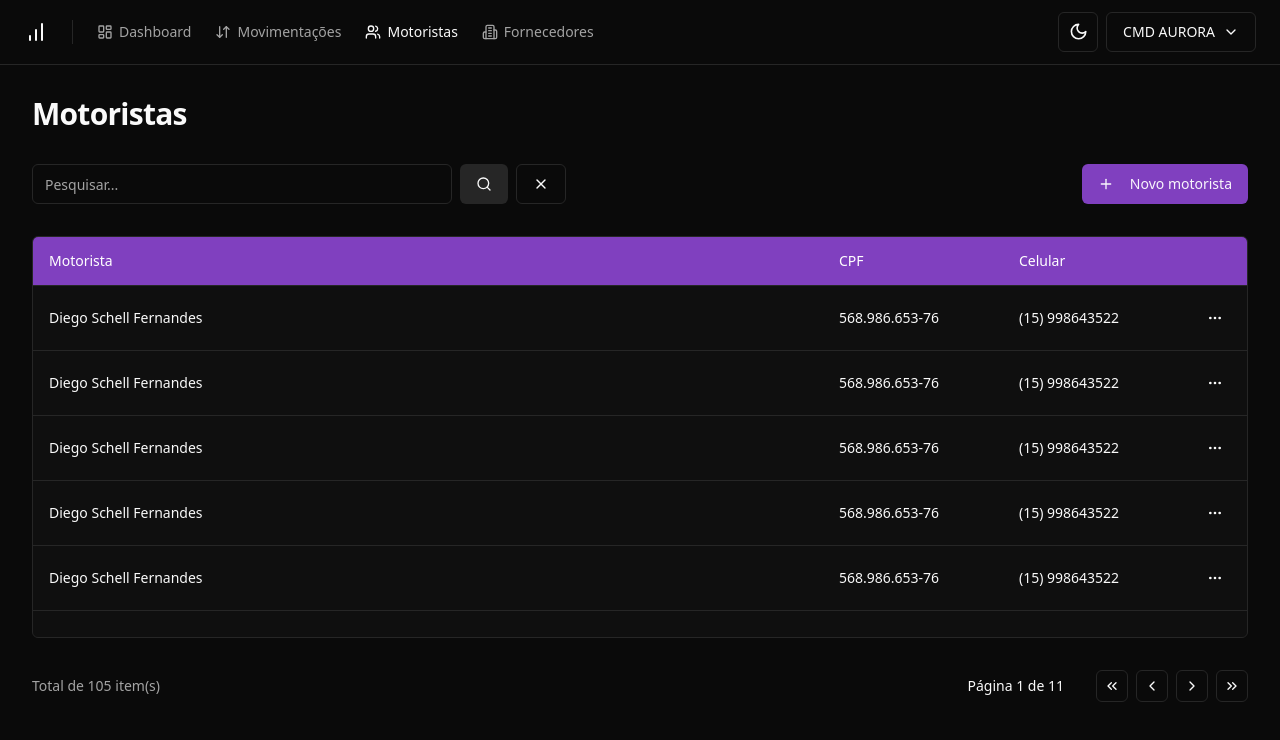
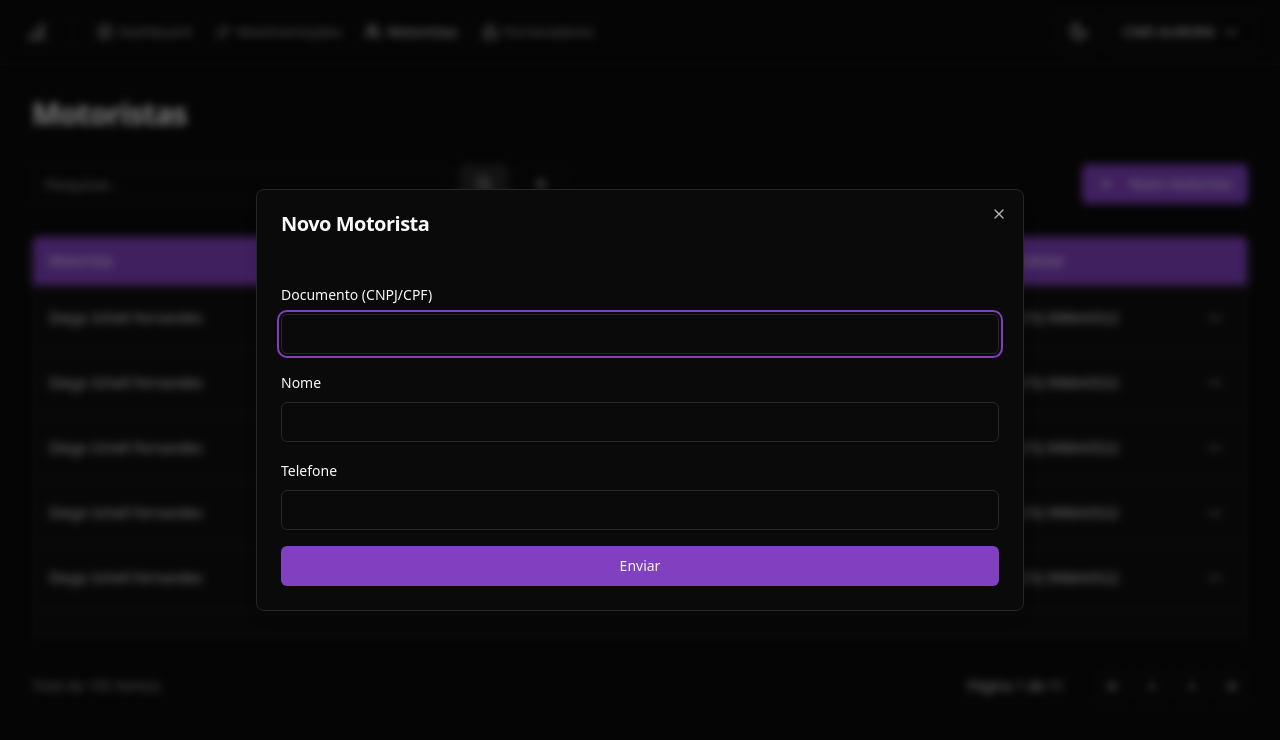
Before and after one commit to comandoDev/cmd-carg-web, a React (Vite) app: page /motoristas in a window 1280 px wide. Both pictures are taken after a click on the button "Novo motorista". Shown: the top 740 px of the page. Built offline with nearby package versions, Linux system fonts and the light colour scheme.

Commit message:
feat: add new driver modal

```diff
--- a/src/pages/app/drivers/driver-details.tsx
+++ b/src/pages/app/drivers/driver-details.tsx
@@ -1,101 +1,37 @@
+import { Button } from '@/components/ui/button'
 import {
   DialogContent,
-  DialogDescription,
   DialogHeader,
   DialogTitle,
 } from '@/components/ui/dialog'
-import {
-  Table,
-  TableBody,
-  TableCell,
-  TableFooter,
-  TableHead,
-  TableHeader,
-  TableRow,
-} from '@/components/ui/table'
+import { Input } from '@/components/ui/input'
+import { Label } from '@/components/ui/label'
 
 export function DriverDetails() {
   return (
     <DialogContent>
       <DialogHeader>
-        <DialogTitle>Pedido: 1827fy2827d6h</DialogTitle>
-        <DialogDescription>Detalhes do pedido</DialogDescription>
+        <DialogTitle>Novo Motorista</DialogTitle>
       </DialogHeader>
+      <form className="space-y-4">
+        <div className="space-y-2">
+          <Label htmlFor="">Documento (CNPJ/CPF)</Label>
+          <Input />
+        </div>
 
-      <div className="space-y-6">
-        <Table>
-          <TableBody>
-            <TableRow>
-              <TableCell className="text-muted-foreground">Status</TableCell>
-              <TableCell className="flex justify-end">
-                <div className="flex items-center gap-2">
-                  <span className="h-2 w-2 rounded-full bg-slate-400" />
-                  <span className="font-medium text-muted-foreground">
-                    Pendente
-                  </span>
-                </div>
-              </TableCell>
-            </TableRow>
-            <TableRow>
-              <TableCell className="text-muted-foreground">Cliente</TableCell>
-              <TableCell className="flex justify-end">
-                Diego Schell Fernandes
-              </TableCell>
-            </TableRow>
-            <TableRow>
-              <TableCell className="text-muted-foreground">Telefone</TableCell>
-              <TableCell className="flex justify-end">
-                (47) 99999-9999
-              </TableCell>
-            </TableRow>
-            <TableRow>
-              <TableCell className="text-muted-foreground">E-mail</TableCell>
-              <TableCell className="flex justify-end">
-                diego@rocketseat.com.br
-              </TableCell>
-            </TableRow>
-            <TableRow>
-              <TableCell className="text-muted-foreground">
-                Realizado há
-              </TableCell>
-              <TableCell className="flex justify-end">há 3 minutos</TableCell>
-            </TableRow>
-          </TableBody>
-        </Table>
+        <div className="space-y-2">
+          <Label htmlFor="">Nome</Label>
+          <Input />
+        </div>
+        <div className="space-y-2">
+          <Label htmlFor="">Telefone</Label>
+          <Input />
+        </div>
 
-        <Table>
-          <TableHeader>
-            <TableRow>
-              <TableHead>Produto</TableHead>
-              <TableHead className="text-right">Qtd.</TableHead>
-              <TableHead className="text-right">Preço</TableHead>
-              <TableHead className="text-right">Subtotal</TableHead>
-            </TableRow>
-          </TableHeader>
-          <TableBody>
-            <TableRow>
-              <TableCell>Pizza Pepperoni Família</TableCell>
-              <TableCell className="text-right">2</TableCell>
-              <TableCell className="text-right">R$ 69,90</TableCell>
-              <TableCell className="text-right">R$ 139,80</TableCell>
-            </TableRow>
-            <TableRow>
-              <TableCell>Pizza Mussarela Família</TableCell>
-              <TableCell className="text-right">2</TableCell>
-              <TableCell className="text-right">R$ 59,90</TableCell>
-              <TableCell className="text-right">R$ 119,80</TableCell>
-            </TableRow>
-          </TableBody>
-          <TableFooter>
-            <TableRow>
-              <TableCell colSpan={3}>Total do pedido</TableCell>
-              <TableCell className="text-right font-medium">
-                R$ 259,60
-              </TableCell>
-            </TableRow>
-          </TableFooter>
-        </Table>
-      </div>
+        <Button className="w-full" type="submit">
+          Enviar
+        </Button>
+      </form>
     </DialogContent>
   )
 }
--- a/src/pages/app/drivers/drivers.tsx
+++ b/src/pages/app/drivers/drivers.tsx
@@ -3,6 +3,7 @@ import { Helmet } from 'react-helmet-async'
 
 import { Pagination } from '@/components/pagination'
 import { Button } from '@/components/ui/button'
+import { Dialog, DialogTrigger } from '@/components/ui/dialog'
 import {
   Table,
   TableBody,
@@ -11,6 +12,7 @@ import {
   TableRow,
 } from '@/components/ui/table'
 
+import { DriverDetails } from './driver-details'
 import { DriverTableFilters } from './driver-table-filters'
 import { DriverTableRow } from './driver-table-row'
 
@@ -24,10 +26,15 @@ export function Drivers() {
         <div className="space-y-8">
           <div className="flex w-full justify-between">
             <DriverTableFilters />
-            <Button>
-              <Plus className="mr-4 h-4 w-4" />
-              Novo motorista
-            </Button>
+            <Dialog>
+              <DialogTrigger asChild>
+                <Button>
+                  <Plus className="mr-4 h-4 w-4" />
+                  Novo motorista
+                </Button>
+              </DialogTrigger>
+              <DriverDetails />
+            </Dialog>
           </div>
 
           <div className="overflow-hidden rounded-md border">
```
